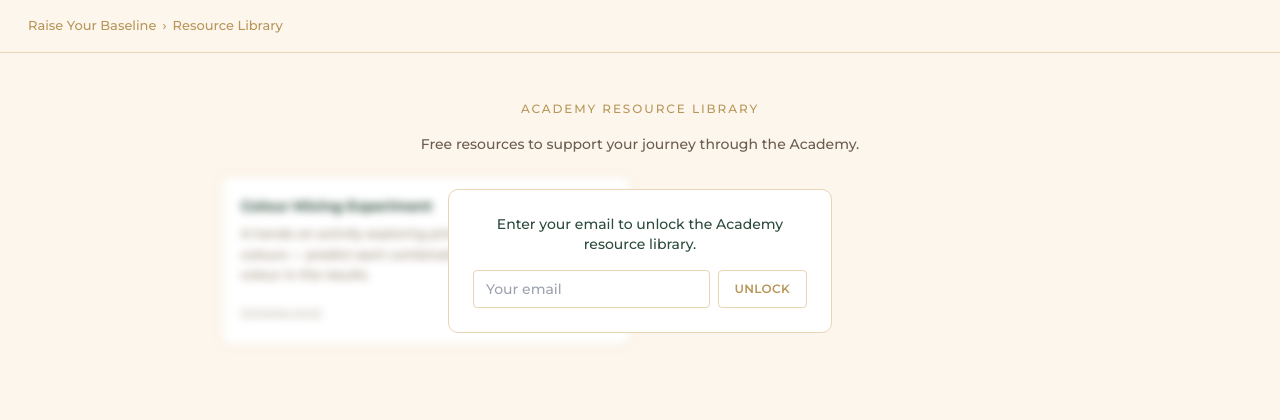
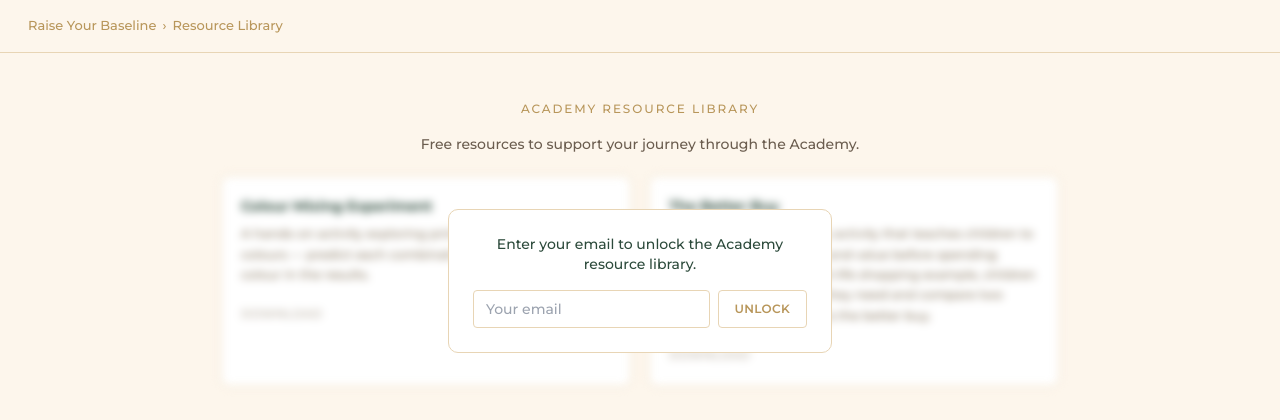
Before and after one commit to RaiseYourBaseline/raiseyourbaseline, a Next.js app: page /academy/resources in a window 1280 px wide. Shown: the top 420 px of the page. Built offline with nearby package versions, Linux system fonts and the light colour scheme.

Commit message:
Add new financial literacy activity to resources

```diff
--- a/app/academy/resources/page.tsx
+++ b/app/academy/resources/page.tsx
@@ -12,7 +12,13 @@ const academyResources = [
     title: "Colour Mixing Experiment",
     description:
       "A hands-on activity exploring primary and secondary colours — predict each combination, mix and check, then colour in the results.",
-        pdf: "/resources/academy/Colour%20Mixing%20Experiment.pdf",
+    pdf: "/resources/academy/Colour%20Mixing%20Experiment.pdf",
+  },
+  {
+    title: "The Better Buy",
+    description:
+      "A simple financial literacy activity that teaches children to compare prices, choices, and value before spending money. Using Tyson's real-life shopping example, children then choose something they need and compare two options to decide which is the better buy.",
+    pdf: "/resources/academy/The_Academy_Financial_Literacy.pdf",
   },
 ];
 
```
